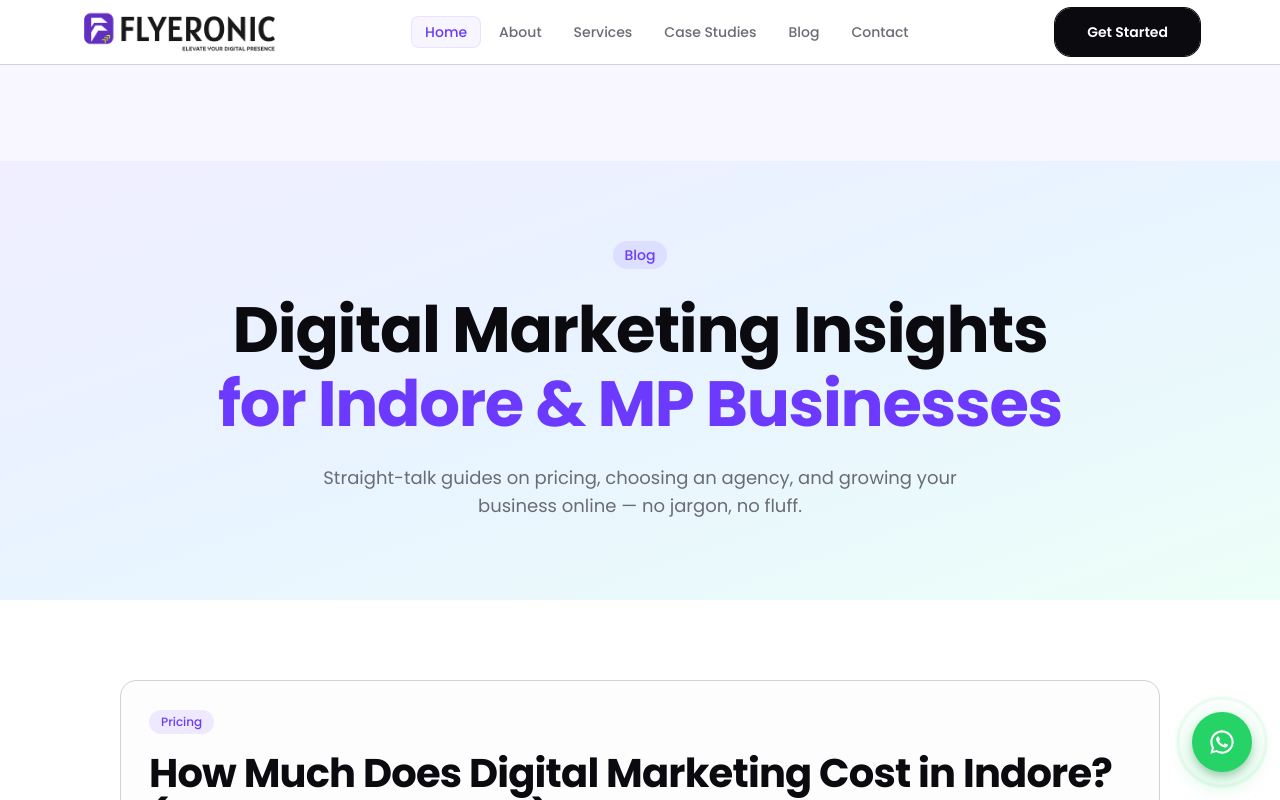
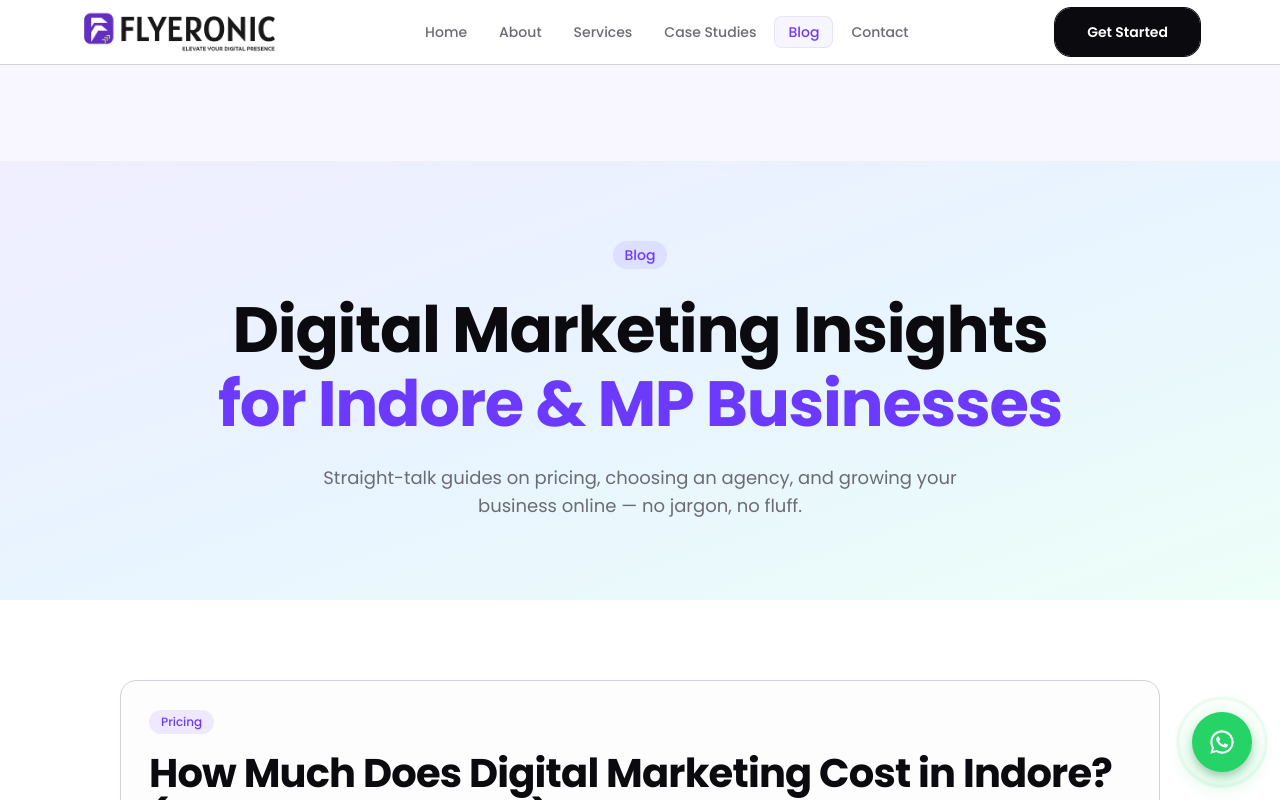
Before and after one commit to ashishsolanki25/Flyeronic.com, a Next.js app: page /blog in a window 1280 px wide. Shown: the top 800 px of the page. Built offline with nearby package versions, Linux system fonts and the light colour scheme.

Commit message:
Bug fixes: nav active-state, toast timer leak, lint cleanup (pre-merge)

```diff
--- a/app/about/page.tsx
+++ b/app/about/page.tsx
@@ -1,12 +1,10 @@
 import { GlowMenu } from "@/components/ui/glow-menu";
 import { Footer } from "@/components/sections/footer";
-import { FinalCTA } from "@/components/sections/final-cta";
 import {
   Target,
   Eye,
   Zap,
   Users,
-  TrendingUp,
   Star,
   ArrowRight,
 } from "lucide-react";
--- a/components/sections/case-studies.tsx
+++ b/components/sections/case-studies.tsx
@@ -1,6 +1,6 @@
 "use client";
 
-import { TrendingUp, ArrowUpRight } from "lucide-react";
+import { TrendingUp } from "lucide-react";
 import {
   AnimatedCard,
   CardBody,
--- a/components/sections/services.tsx
+++ b/components/sections/services.tsx
@@ -1,6 +1,5 @@
 "use client";
 
-import { motion } from "framer-motion";
 import Link from "next/link";
 import {
   LineChart,
--- a/components/ui/animated-card-chart.tsx
+++ b/components/ui/animated-card-chart.tsx
@@ -6,7 +6,7 @@ import { cn } from "@/lib/utils";
 
 // --- Card Components ---
 
-interface CardProps extends React.HTMLAttributes<HTMLDivElement> {}
+type CardProps = React.HTMLAttributes<HTMLDivElement>;
 
 export function AnimatedCard({ className, ...props }: CardProps) {
   return (
@@ -36,7 +36,7 @@ export function CardBody({ className, ...props }: CardProps) {
   );
 }
 
-interface CardTitleProps extends React.HTMLAttributes<HTMLHeadingElement> {}
+type CardTitleProps = React.HTMLAttributes<HTMLHeadingElement>;
 
 export function CardTitle({ className, ...props }: CardTitleProps) {
   return (
@@ -50,8 +50,7 @@ export function CardTitle({ className, ...props }: CardTitleProps) {
   );
 }
 
-interface CardDescriptionProps
-  extends React.HTMLAttributes<HTMLParagraphElement> {}
+type CardDescriptionProps = React.HTMLAttributes<HTMLParagraphElement>;
 
 export function CardDescription({ className, ...props }: CardDescriptionProps) {
   return (
--- a/components/ui/glow-menu.tsx
+++ b/components/ui/glow-menu.tsx
@@ -33,11 +33,24 @@ const menuItems: MenuItem[] = [
   { label: "Contact",      href: "/#contact",      icon: <Mail size={16} /> },
 ];
 
+function getPathActiveItem(pathname: string): string | null {
+  if (pathname.startsWith("/about")) return "About";
+  if (pathname.startsWith("/blog")) return "Blog";
+  if (pathname.startsWith("/services")) return "Services";
+  if (pathname.startsWith("/locations")) return "Services";
+  return null;
+}
+
 export function GlowMenu() {
-  const [activeItem, setActiveItem] = useState("Home");
+  const [homeHashItem, setHomeHashItem] = useState("Home");
   const [isScrolled, setIsScrolled]   = useState(false);
   const [isMobileOpen, setIsMobileOpen] = useState(false);
   const pathname = usePathname();
+
+  // Route-based highlight (Services/Blog/About/city pages) — derived
+  // directly from the current path, no effect needed.
+  const pathActiveItem = getPathActiveItem(pathname);
+  const activeItem = pathActiveItem ?? homeHashItem;
 
   useEffect(() => {
     const handleScroll = () => setIsScrolled(window.scrollY > 20);
@@ -46,21 +59,19 @@ export function GlowMenu() {
   }, []);
 
   useEffect(() => {
-    if (pathname === "/about") {
-      setActiveItem("About");
-    } else if (pathname === "/") {
-      const hash = window.location.hash;
-      const found = menuItems.find(item => item.href === `/${hash}`);
-      if (found) {
-        setActiveItem(found.label);
-      } else {
-        setActiveItem("Home");
-      }
-    }
+    // Only the homepage needs hash-based highlighting (e.g. landing
+    // directly on flyeronic.com/#services) — this reads the browser's
+    // URL hash, which isn't available from usePathname() alone.
+    if (pathname !== "/") return;
+    const hash = window.location.hash;
+    const found = menuItems.find(item => item.href === `/${hash}`);
+    // Syncing from the browser's URL hash, which usePathname() doesn't expose.
+    // eslint-disable-next-line react-hooks/set-state-in-effect
+    setHomeHashItem(found ? found.label : "Home");
   }, [pathname]);
 
   const handleClick = (e: React.MouseEvent<HTMLAnchorElement>, item: MenuItem) => {
-    setActiveItem(item.label);
+    setHomeHashItem(item.label);
     setIsMobileOpen(false);
 
     if (item.href.startsWith("/#") && pathname === "/") {
--- a/components/ui/sparkles-text.tsx
+++ b/components/ui/sparkles-text.tsx
@@ -46,9 +46,14 @@ export function SparklesText({
   );
 
   useEffect(() => {
+    // Sparkle positions are randomized and must only exist client-side —
+    // starting from an empty array on the server and populating here
+    // avoids an SSR/client hydration mismatch. This is an intentional
+    // exception to react-hooks/set-state-in-effect.
     const initial = Array.from({ length: sparklesCount }, (_, i) =>
       generateSparkle(i)
     );
+    // eslint-disable-next-line react-hooks/set-state-in-effect
     setSparkles(initial);
 
     const interval = setInterval(() => {
--- a/components/ui/toast.tsx
+++ b/components/ui/toast.tsx
@@ -1,6 +1,6 @@
 "use client";
 
-import { createContext, useCallback, useContext, useState, useRef } from "react";
+import { createContext, useCallback, useContext, useEffect, useState, useRef } from "react";
 
 /* ─── Types ─── */
 interface Toast {
@@ -44,9 +44,10 @@ function ToastItem({ toast, onRemove }: { toast: Toast; onRemove: (id: string) =
   }, [toast.id, onRemove]);
 
   /* Auto-dismiss after 5 s */
-  useRef<ReturnType<typeof setTimeout> | undefined>(
-    setTimeout(dismiss, 5000)
-  );
+  useEffect(() => {
+    const timer = setTimeout(dismiss, 5000);
+    return () => clearTimeout(timer);
+  }, [dismiss]);
 
   return (
     <div
```
